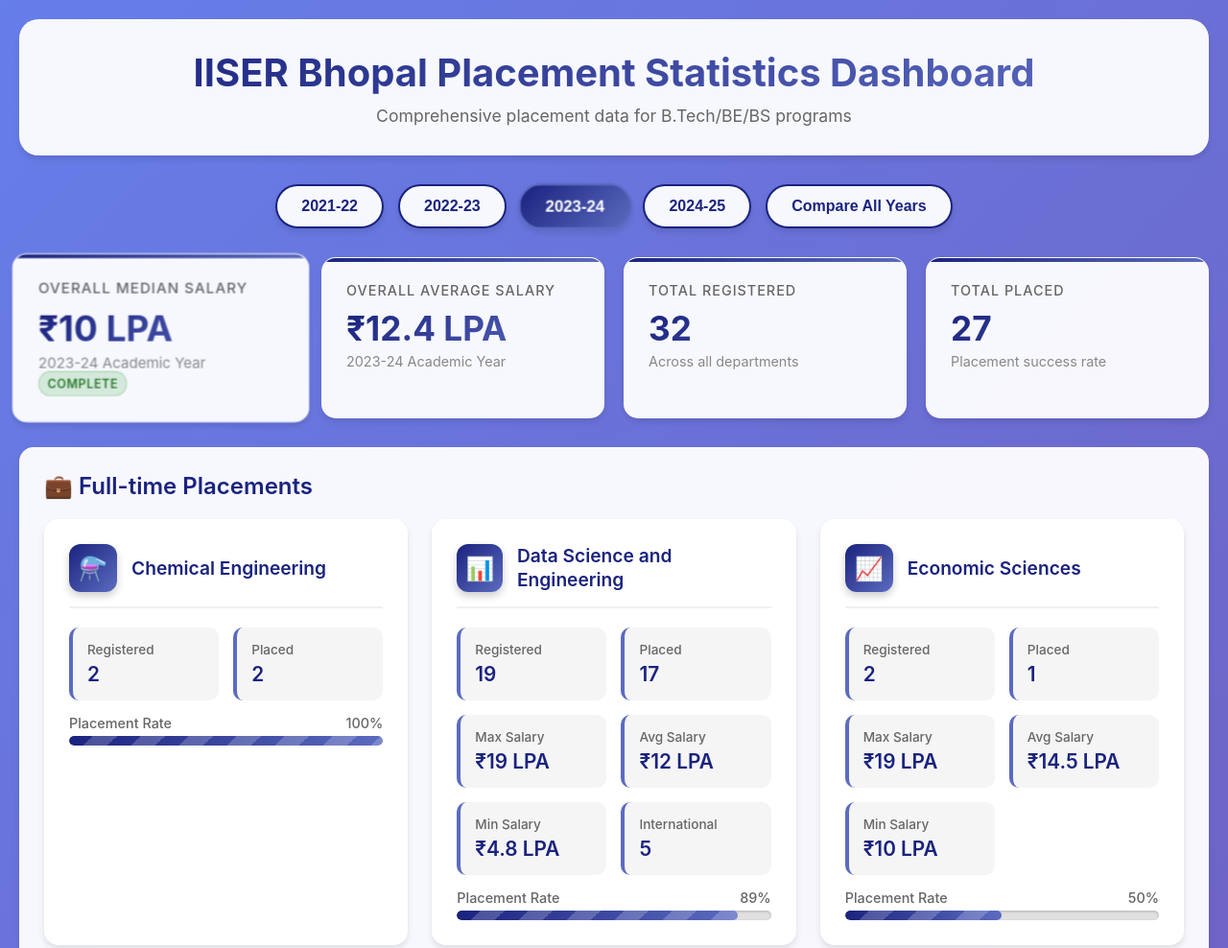
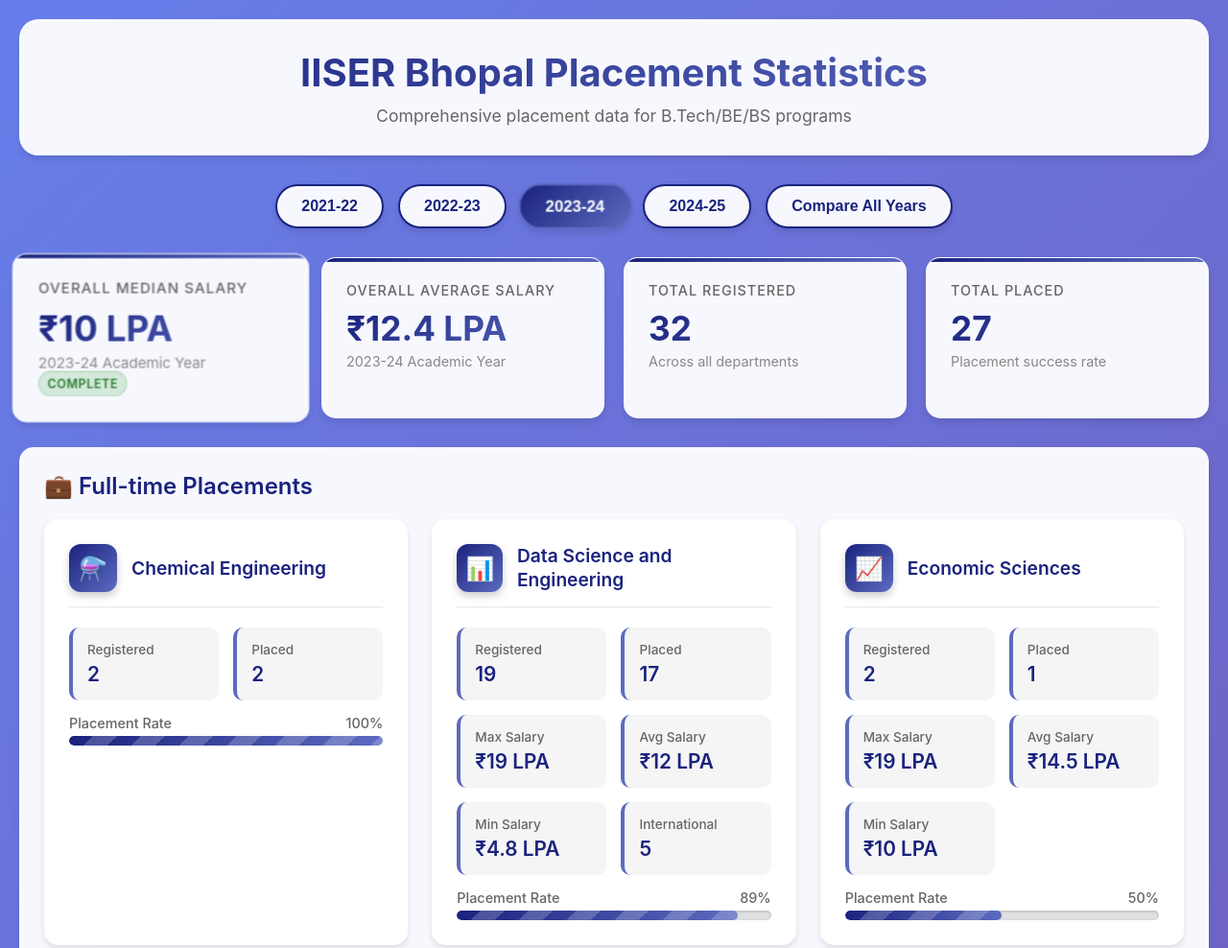
Before and after one commit to IISERBhopal-Placement-Hub/placement, a plain HTML site: page index.html in a window 1280 px wide. Shown: the top 988 px of the page at 96% size. Drawn offline with nearby package versions, Linux system fonts and the light colour scheme.

Commit message:
Update index.html

```diff
--- a/index.html
+++ b/index.html
@@ -707,7 +707,7 @@
     <div class="container">
         <!-- Header -->
         <div class="header">
-            <h1>IISER Bhopal Placement Statistics Dashboard</h1>
+            <h1>IISER Bhopal Placement Statistics</h1>
             <p>Comprehensive placement data for B.Tech/BE/BS programs</p>
         </div>
 
```
